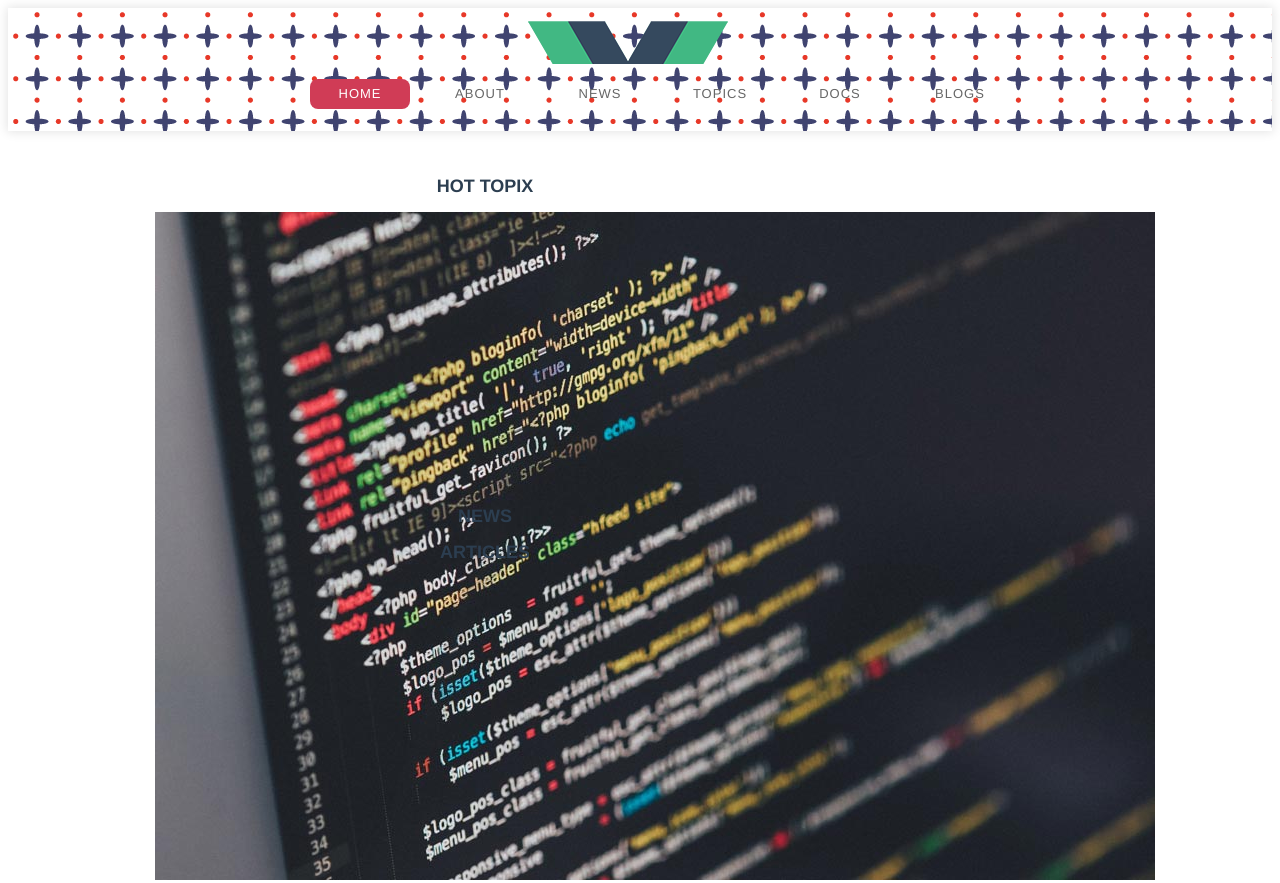
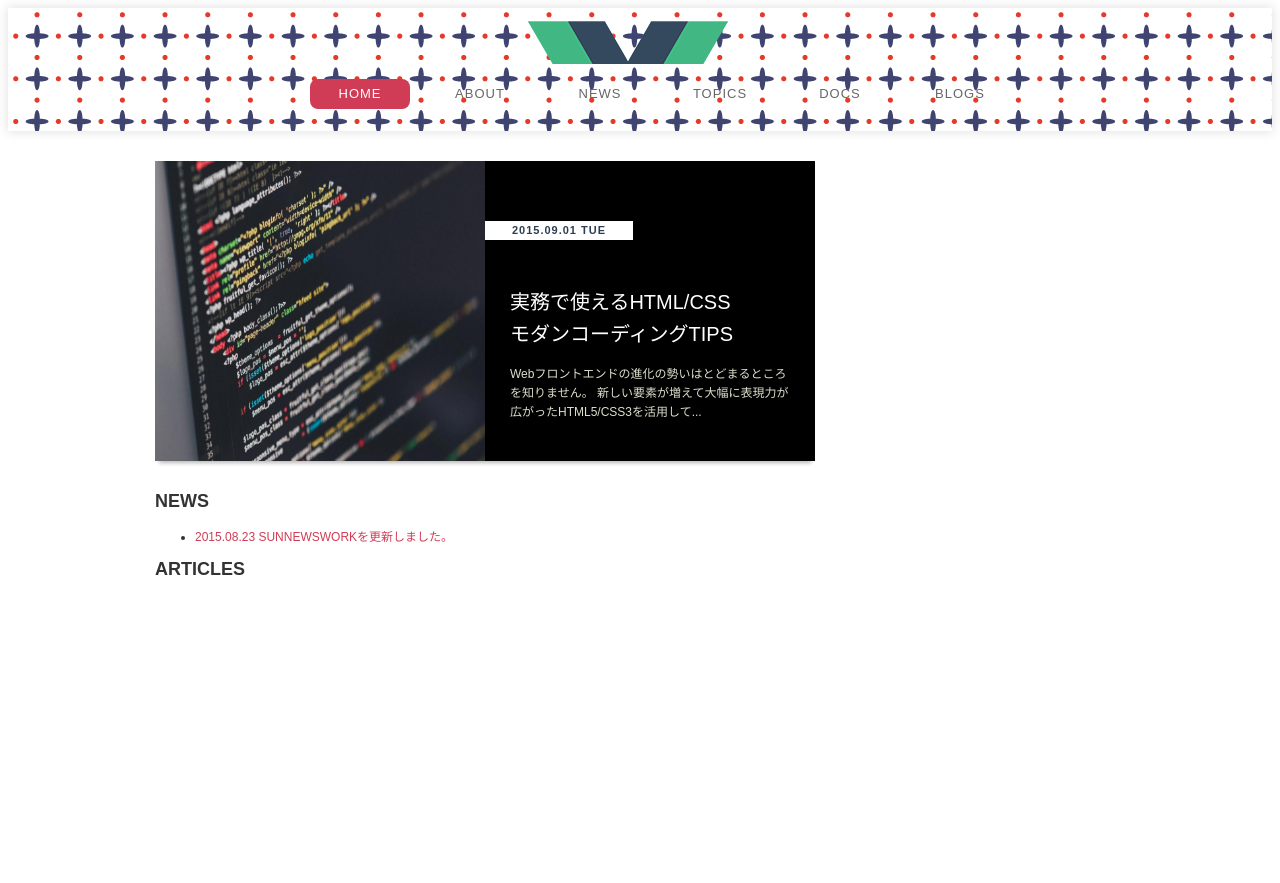
Before and after one commit to tobb422/spa-practive, a Vue app: page / in a window 1280 px wide. After the commit the page ends 800 px from the top, so only its background shows below. Built offline with nearby package versions, Linux system fonts and the light colour scheme.

Commit message:
見出し1

```diff
--- a/src/App.vue
+++ b/src/App.vue
@@ -5,24 +5,6 @@
 </template>
 
 <style lang="scss">
-#app {
-  font-family: "Avenir", Helvetica, Arial, sans-serif;
-  -webkit-font-smoothing: antialiased;
-  -moz-osx-font-smoothing: grayscale;
-  text-align: center;
-  color: #2c3e50;
-}
-#nav {
-  padding: 30px;
-  a {
-    font-weight: bold;
-    color: #2c3e50;
-    &.router-link-exact-active {
-      color: #42b983;
-    }
-  }
-}
-
 html {
   font-size: 62.5%;
 }
--- a/src/views/Home.vue
+++ b/src/views/Home.vue
@@ -4,15 +4,30 @@
     <div class="wrapper clearfix">
       <main class="main">
         <section class="hot-topic">
-          <h2 class="hidden">HOT TOPIX</h2>
-          <a href="#" class="hot-topix">
+          <!--<h2 class="hidden">HOT TOPIX</h2>-->
+          <a href="#" class="hot-topic clearfix">
             <img class="image" src="../assets/coding.jpg" alt="コーディング画面">
             <div class="content">
+              <h3 class="title">実務で使えるHTML/CSS<br>モダンコーディングTIPS</h3>
+              <p class="desc">
+                Webフロントエンドの進化の勢いはとどまるところを知りません。
+                新しい要素が増えて大幅に表現力が広がったHTML5/CSS3を活用して...
+              </p>
+              <time class="date" datetime="2015-09-01">2015.09.01 TUE</time>
             </div>
           </a>
         </section>
         <section class="news">
-          <h2>NEWS</h2>
+          <h2 class="heading">NEWS</h2>
+          <ul class="scroll-list">
+            <li class="scroll-item">
+              <a href="#">
+                <time class="date" datetime="2015-08-23">2015.08.23 SUN</time>
+                <span class="category news">NEWS</span>
+                <span class="title">WORKを更新しました。</span>
+              </a>
+            </li>
+          </ul>
         </section>
         <section class="articles">
           <h2 class="hidden">ARTICLES</h2>
@@ -59,6 +74,51 @@ export default {
   margin-bottom: 30px;
   box-shadow: 0 6px 4px -4px rgba(0, 0, 0, 0.15);
   transition: opacity 0.15s;
+  background-color: black;
+
+  .image {
+    float: left;
+    width: 50%;
+    height: 100%;
+  }
+
+  .content {
+    position: relative;
+    float: left;
+    width: 50%;
+    height: 100%;
+    padding: 105px 25px 0;
+    backgroung-color: #2d3d54;
+    line-height: 1.6;
+    box-sizing: border-box;
+  }
+
+  .title {
+    margin-bottom: 15px;
+    color: #fff;
+    font-weight: normal;
+    font-size: 2.0rem;
+  }
+
+  .desc {
+    color: #ddc;
+  }
+
+  .date {
+    position: absolute;
+    top: 60px;
+    left: 0;
+    width: 140px;
+    padding: 4px;
+    background-color: #fff;
+    color: #2d3d54;
+    text-align: center;
+    letter-spacing: 1px;
+    font-weight: bold;
+    font-size: 1.1rem;
+    line-height: 1;
+  }
+
 }
 
 .hot-topic:hover {
```
